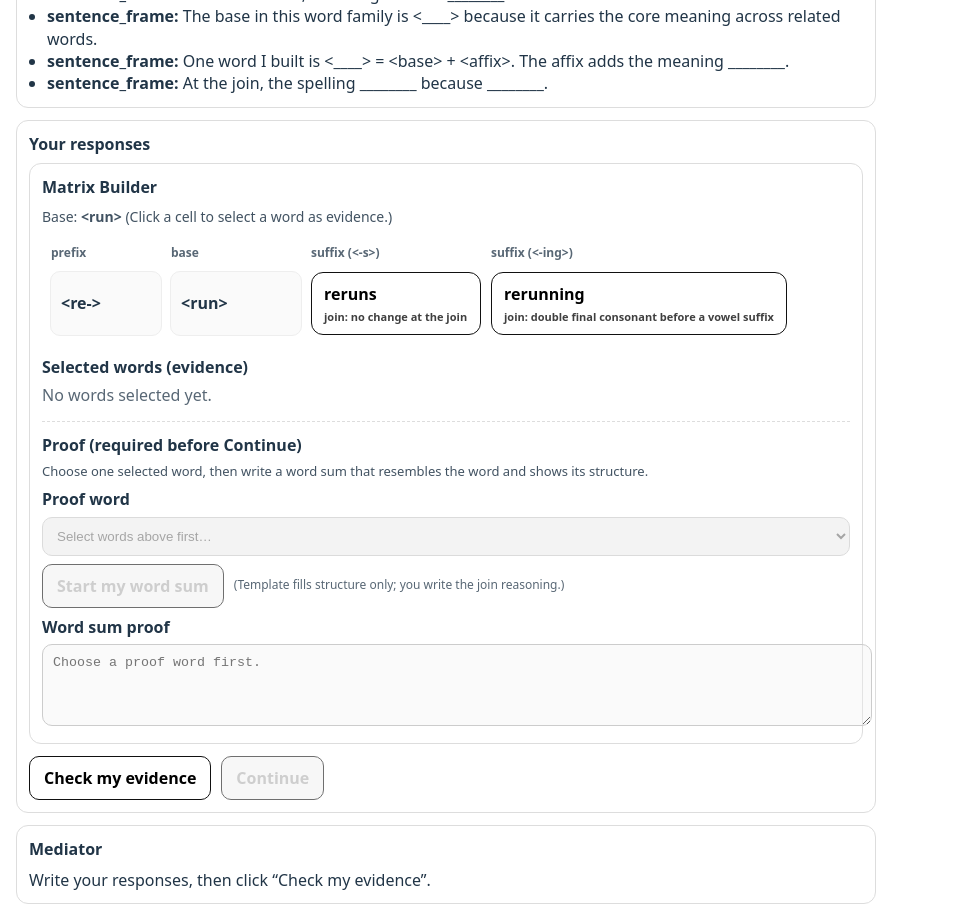
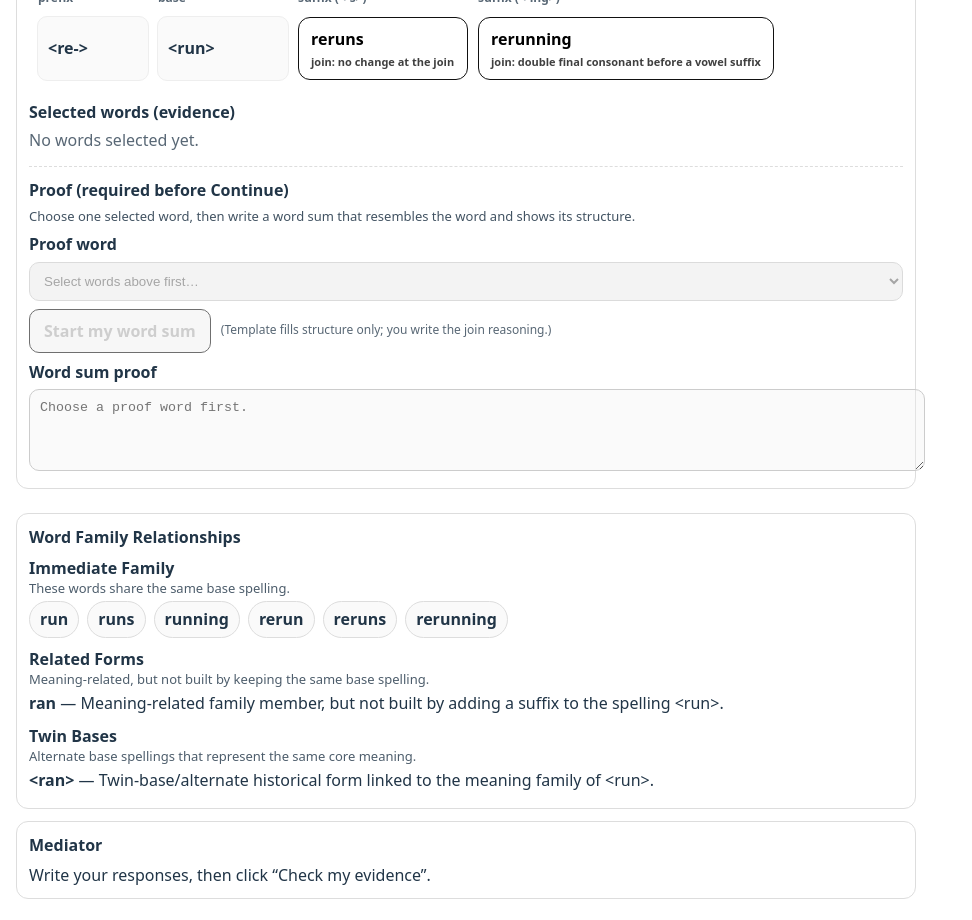
Before and after one commit to Lokahi-Connect/Meaning-First-Student-Lab, a React (Vite) app: page / in a window 1280 px wide. Shown: the part 540-1460 px from the top of the page, without its empty margins (0-972 px from the left). Built offline with nearby package versions, Linux system fonts and the light colour scheme.

Commit message:
Update TaskRunner.tsx

```diff
--- a/src/components/TaskRunner.tsx
+++ b/src/components/TaskRunner.tsx
@@ -59,8 +59,9 @@ export function TaskRunner({
   showGloss = true,
 }: Props) {
   const fields = task.response.fields || [];
+  const ctx: any = (task as any).context || {};
+  const targets: any = (task as any).targets || {};
 
-  const ctx: any = (task as any).context || {};
   const sentences: string[] = Array.isArray(ctx.sentences)
     ? ctx.sentences
     : typeof ctx.sentence === "string"
@@ -70,6 +71,10 @@ export function TaskRunner({
   const targetWord = ctx.target_word || "";
   const gloss = ctx.gloss || "";
   const audio = ctx.audio;
+
+  const immediateFamily: string[] = targets.words || [];
+  const relatedForms = targets.family_relatives || [];
+  const twinBases = targets.twin_bases || [];
 
   const matrixSelected: string[] = (() => {
     try {
@@ -83,22 +88,21 @@ export function TaskRunner({
   const wordSum = (responses as any).matrix_word_sum || "";
 
   return (
-    <div style={{ maxWidth: 860, margin: "0 auto", padding: 16, lineHeight: 1.4 }}>
+    <div style={{ maxWidth: 900, margin: "0 auto", padding: 16, lineHeight: 1.4 }}>
       <h1 style={{ fontSize: 22, marginBottom: 8 }}>Meaning-First Student Lab</h1>
 
       <div style={{ display: "grid", gridTemplateColumns: "1fr", gap: 12 }}>
+        {/* Sentence Context */}
         <div style={{ padding: 12, border: "1px solid #ddd", borderRadius: 12 }}>
           {sentences.length ? (
-            <div style={{ padding: 12, border: "1px solid #ddd", borderRadius: 12, marginBottom: 10 }}>
+            <div style={{ marginBottom: 10 }}>
               <div style={{ fontWeight: 800, marginBottom: 6 }}>Sentence context</div>
-
               {sentences.map((s, idx) => (
                 <div key={idx} style={{ fontSize: 16, marginBottom: 6 }}>
                   <HighlightedSentence sentence={s} target={targetWord} />
                 </div>
               ))}
-
-              <div style={{ fontSize: 13, opacity: 0.85, marginTop: 6 }}>
+              <div style={{ fontSize: 13, opacity: 0.85 }}>
                 Target word: <strong>{targetWord}</strong>
                 {showGloss && gloss ? (
                   <>
@@ -107,12 +111,8 @@ export function TaskRunner({
                   </>
                 ) : null}
               </div>
-
               {audio?.src ? (
-                <div style={{ marginTop: 10 }}>
-                  <div style={{ fontWeight: 700, marginBottom: 6 }}>
-                    {audio.caption || "Listen"}
-                  </div>
+                <div style={{ marginTop: 8 }}>
                   <audio controls src={audio.src} style={{ width: "100%" }} />
                 </div>
               ) : null}
@@ -128,29 +128,14 @@ export function TaskRunner({
               </li>
             ))}
           </ol>
-
-          {task.prompts.supports?.length ? (
-            <div style={{ marginTop: 10, paddingTop: 10, borderTop: "1px dashed #ddd" }}>
-              <div style={{ fontWeight: 700, marginBottom: 6 }}>Supports</div>
-              <ul style={{ paddingLeft: 18, margin: 0 }}>
-                {task.prompts.supports.map((s, idx) => (
-                  <li key={idx}>
-                    <strong>{s.type}:</strong> {s.content}
-                  </li>
-                ))}
-              </ul>
-            </div>
-          ) : null}
         </div>
 
-        <div style={{ padding: 12, border: "1px solid #ddd", borderRadius: 12 }}>
-          <div style={{ fontWeight: 800, marginBottom: 8 }}>Your responses</div>
-
+        {/* Matrix Builder */}
         {task.response.mode === "matrix_builder" ? (
           <MatrixBuilder
-              base={task.targets.base}
-              prefixes={task.targets.prefixes || []}
-              suffixes={task.targets.suffixes || []}
+            base={targets.base}
+            prefixes={targets.prefixes || []}
+            suffixes={targets.suffixes || []}
             selected={matrixSelected}
             onChangeSelected={(next) =>
               setResponses({
@@ -161,74 +146,82 @@ export function TaskRunner({
             }
             proofWord={proofWord}
             onChangeProofWord={(next) =>
-                setResponses({
-                  ...responses,
-                  matrix_proof_word: next,
-                })
+              setResponses({ ...responses, matrix_proof_word: next })
             }
             wordSum={wordSum}
             onChangeWordSum={(next) =>
-                setResponses({
-                  ...responses,
-                  matrix_word_sum: next,
-                })
+              setResponses({ ...responses, matrix_word_sum: next })
             }
           />
         ) : null}
 
-          {task.response.mode !== "matrix_builder"
-            ? fields.map((f) => (
-                <div key={f.id} style={{ marginBottom: 10 }}>
-                  <label style={{ display: "block", fontWeight: 700, marginBottom: 4 }}>
-                    {f.label}
-                  </label>
-                  <textarea
-                    value={(responses as any)[f.id] || ""}
-                    onChange={(e) => setResponses({ ...responses, [f.id]: e.target.value })}
-                    rows={3}
-                    style={{ width: "100%", padding: 10, borderRadius: 10, border: "1px solid #ccc" }}
-                  />
+        {/* Family Metaphor Panel */}
+        {(immediateFamily.length > 0 ||
+          relatedForms.length > 0 ||
+          twinBases.length > 0) && (
+          <div style={{ padding: 12, border: "1px solid #ddd", borderRadius: 12 }}>
+            <div style={{ fontWeight: 800, marginBottom: 8 }}>Word Family Relationships</div>
+
+            {immediateFamily.length > 0 && (
+              <div style={{ marginBottom: 10 }}>
+                <div style={{ fontWeight: 700 }}>Immediate Family</div>
+                <div style={{ fontSize: 13, opacity: 0.8, marginBottom: 4 }}>
+                  These words share the same base spelling.
                 </div>
-              ))
-            : null}
-
-          <div style={{ display: "flex", gap: 10 }}>
-            <button
-              onClick={onCheck}
+                <div style={{ display: "flex", flexWrap: "wrap", gap: 8 }}>
+                  {immediateFamily.map((w: string) => (
+                    <span
+                      key={w}
                       style={{
-                padding: "10px 14px",
-                borderRadius: 10,
-                border: "1px solid #111",
-                background: "white",
-                cursor: "pointer",
-                fontWeight: 800,
+                        border: "1px solid #ddd",
+                        borderRadius: 999,
+                        padding: "6px 10px",
+                        background: "#fafafa",
+                        fontWeight: 700,
                       }}
                     >
-              Check my evidence
-            </button>
+                      {w}
+                    </span>
+                  ))}
+                </div>
+              </div>
+            )}
 
-            <button
-              onClick={onContinue}
-              disabled={!canContinue}
-              style={{
-                padding: "10px 14px",
-                borderRadius: 10,
-                border: "1px solid #111",
-                background: canContinue ? "white" : "#f3f3f3",
-                cursor: canContinue ? "pointer" : "not-allowed",
-                fontWeight: 800,
-                opacity: canContinue ? 1 : 0.6,
-              }}
-            >
-              Continue
-            </button>
+            {relatedForms.length > 0 && (
+              <div style={{ marginBottom: 10 }}>
+                <div style={{ fontWeight: 700 }}>Related Forms</div>
+                <div style={{ fontSize: 13, opacity: 0.8, marginBottom: 4 }}>
+                  Meaning-related, but not built by keeping the same base spelling.
                 </div>
+                {relatedForms.map((r: any) => (
+                  <div key={r.word} style={{ marginBottom: 4 }}>
+                    <strong>{r.word}</strong> — {r.relation_note}
+                  </div>
+                ))}
+              </div>
+            )}
 
-          {statusText ? <div style={{ marginTop: 10 }}>{statusText}</div> : null}
+            {twinBases.length > 0 && (
+              <div>
+                <div style={{ fontWeight: 700 }}>Twin Bases</div>
+                <div style={{ fontSize: 13, opacity: 0.8, marginBottom: 4 }}>
+                  Alternate base spellings that represent the same core meaning.
                 </div>
+                {twinBases.map((t: any) => (
+                  <div key={t.base} style={{ marginBottom: 4 }}>
+                    <strong>&lt;{t.base}&gt;</strong> — {t.note}
+                  </div>
+                ))}
+              </div>
+            )}
+          </div>
+        )}
 
+        {/* Mediator */}
         <div style={{ padding: 12, border: "1px solid #ddd", borderRadius: 12 }}>
-          <div style={{ fontWeight: 800, marginBottom: 8 }}>{mediatorTitle || "Mediator"}</div>
+          <div style={{ fontWeight: 800, marginBottom: 8 }}>
+            {mediatorTitle || "Mediator"}
+          </div>
           {mediatorPrompts?.length ? (
             <ul style={{ paddingLeft: 18, margin: 0 }}>
               {mediatorPrompts.map((p, i) => (
```
Lines whose indentation alone changed are shown as unchanged.
